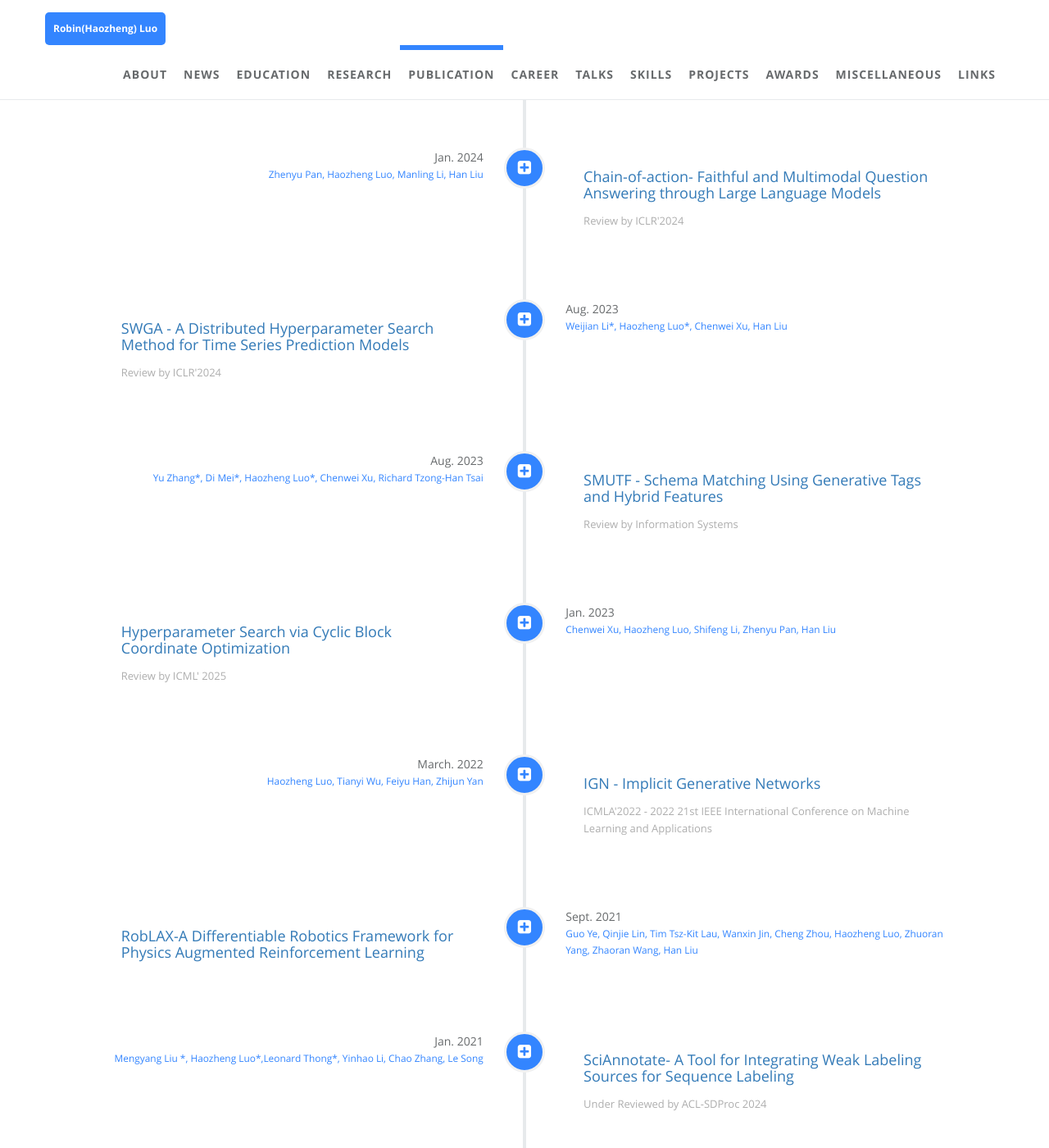
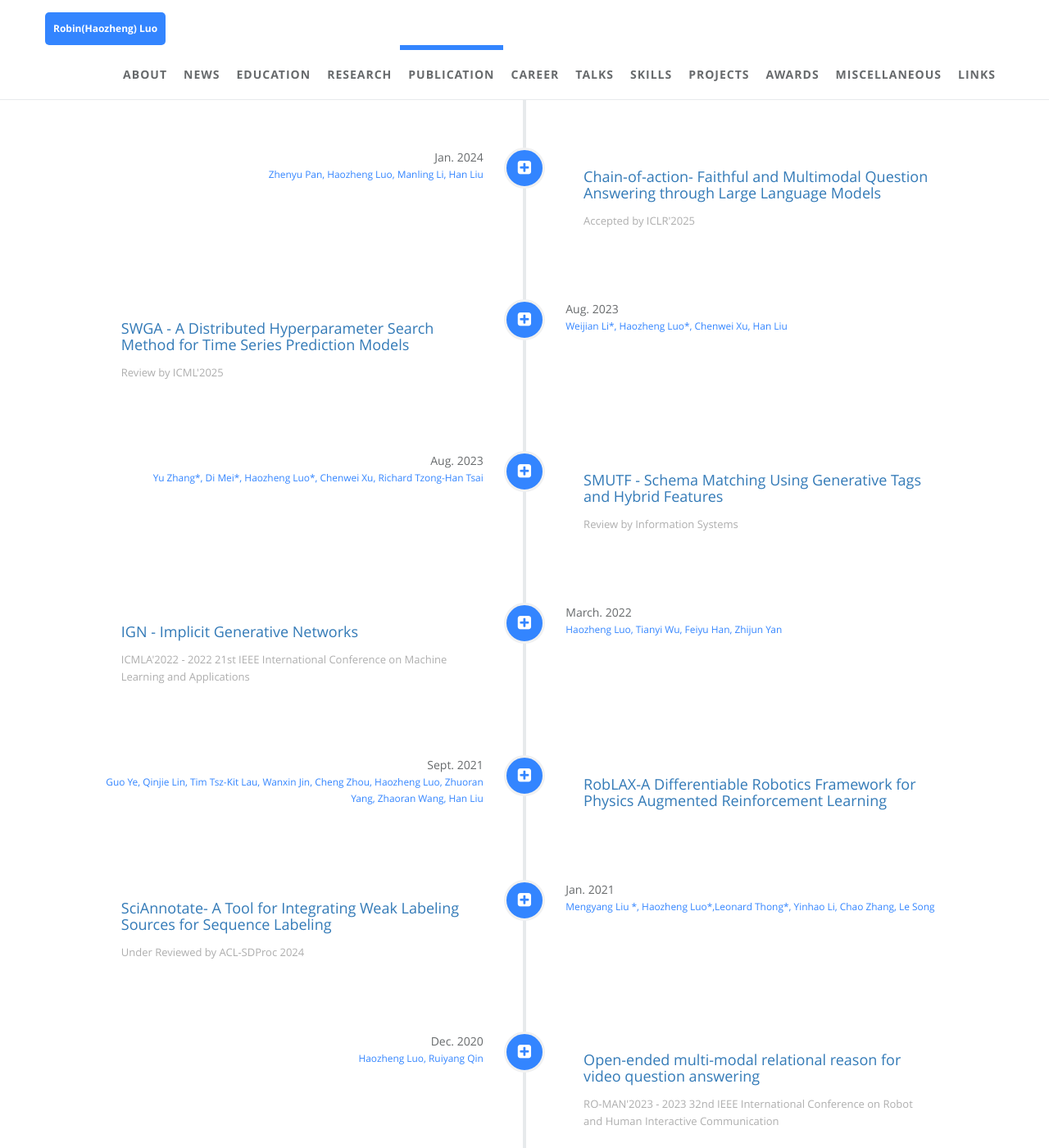
Before and after one commit to robinzixuan/robin.github.io, a Jekyll site: the page built from index.html, in a window 1280 px wide and 1400 px high, scrolled down 6981 px. Shown: the whole window at 82% size. Built offline with Jekyll 4.4.1, drawn with Linux system fonts in a browser that asks for light colours; some of the changed text lies outside the part shown.

Commit message:
Update publication.yml

```diff
--- a/_data/index/publication.yml
+++ b/_data/index/publication.yml
@@ -23,7 +23,7 @@
     detail: Decoupled Alignment for Robust Plug-and-Play Adaptation
     i18n: company_c
   desc:
-    detail: Review by ICLR'2024
+    detail: Review by USENIX Security'2025
     i18n: company_c_desc
   date:
     detail: May. 2024
@@ -40,7 +40,7 @@
     detail: Enhancing Jailbreak Attack Against Large Language Models through Silent Tokens
     i18n: company_c
   desc:
-    detail: Review by ICLR'2024
+    detail: Review by USENIX Security'2025
     i18n: company_c_desc
   date:
     detail: May. 2024
@@ -125,7 +125,7 @@
     detail: Chain-of-action- Faithful and Multimodal Question Answering through Large Language Models
     i18n: company_c
   desc:
-    detail: Review by ICLR'2024
+    detail: Accepted by ICLR'2025
     i18n: company_c_desc
   date:
     detail: Jan. 2024
@@ -143,7 +143,7 @@
     detail: SWGA - A Distributed Hyperparameter Search Method for Time Series Prediction Models
     i18n: company_c
   desc:
-    detail: Review by ICLR'2024
+    detail: Review by ICML'2025
     i18n: company_c_desc
   date:
     detail: Aug. 2023
@@ -172,21 +172,6 @@
   icon: fa-plus-square
 
 
-
-- name:
-    detail: Hyperparameter Search via Cyclic Block Coordinate Optimization
-    i18n: company_c
-  desc:
-    detail: Review by ICML' 2025
-    i18n: company_c_desc
-  date:
-    detail: Jan. 2023
-    i18n: company_c_date
-  job:
-    detail: Chenwei Xu, Haozheng Luo, Shifeng Li, Zhenyu Pan, Han Liu
-    i18n: company_c_job
-
-  icon: fa-plus-square
 
 - name:
     detail: IGN - Implicit Generative Networks
```
